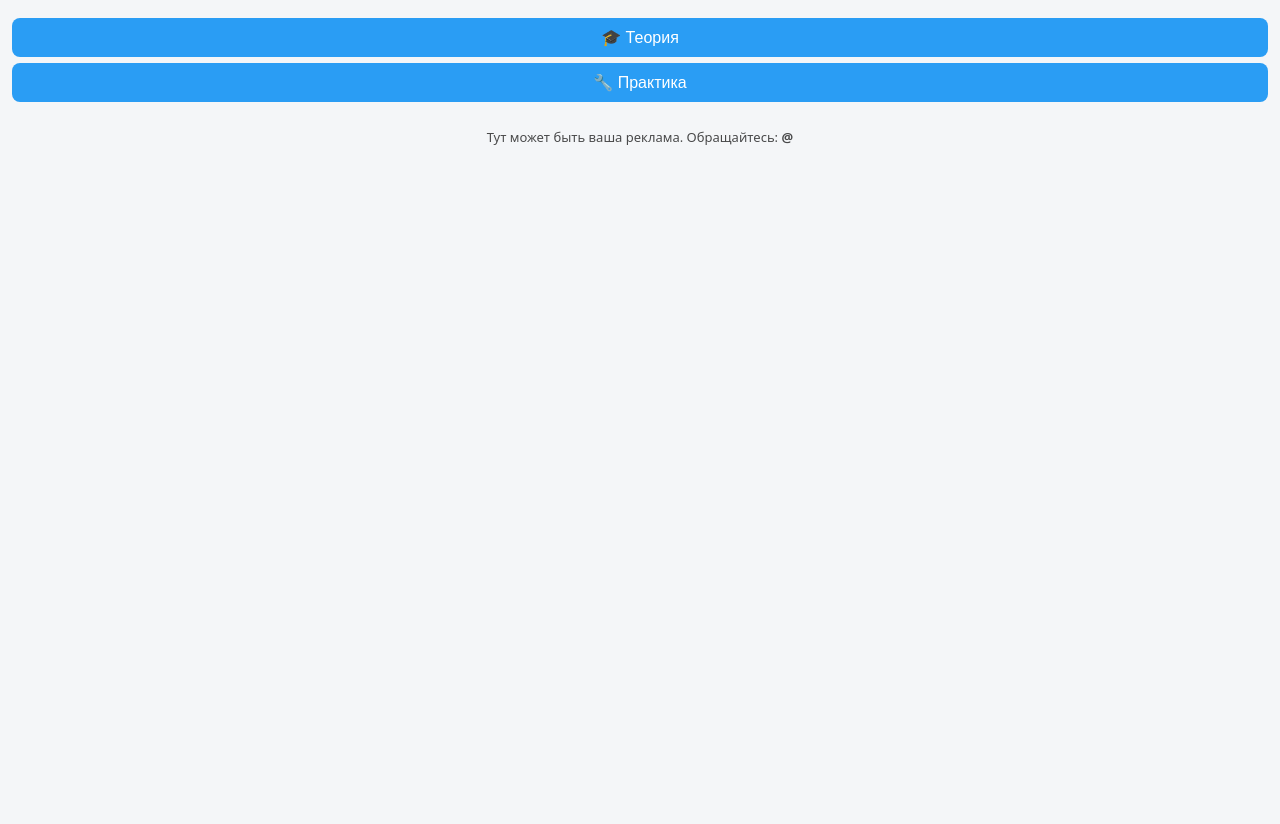
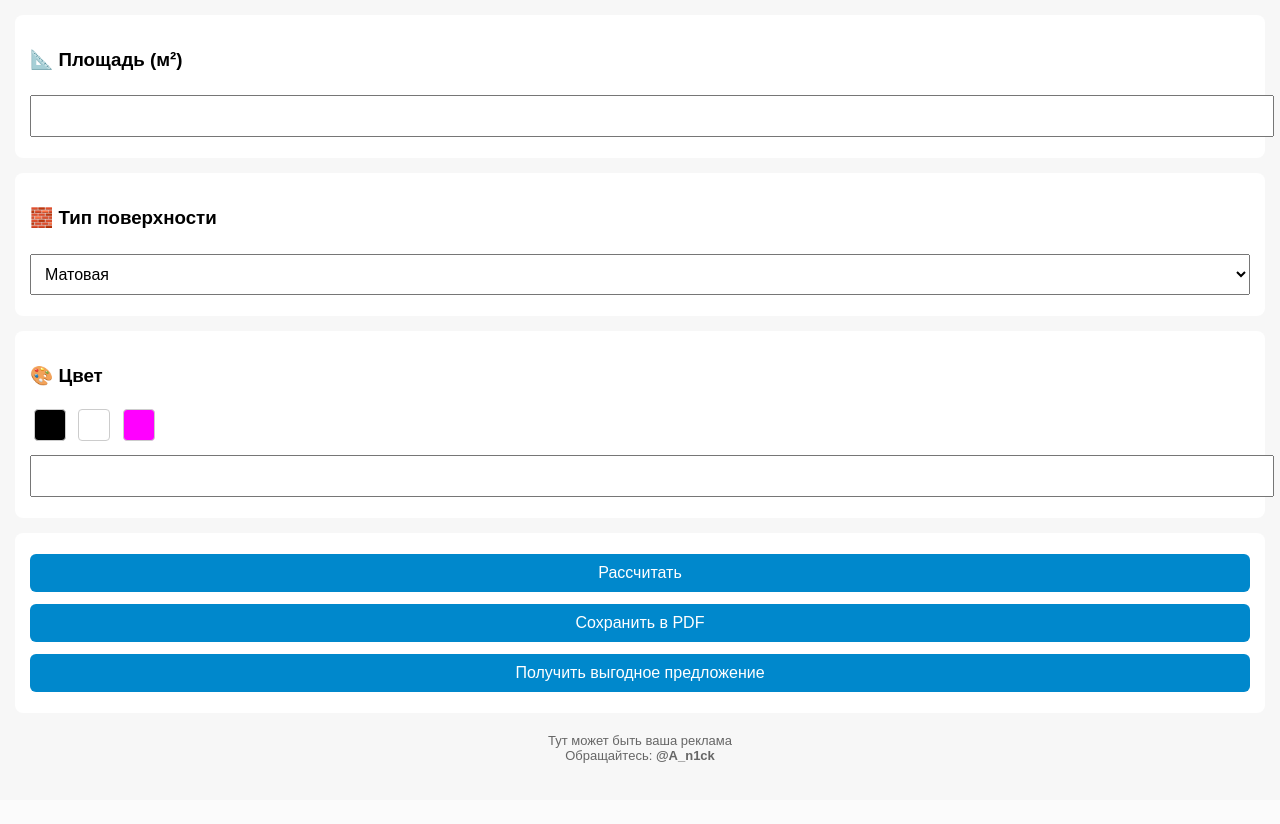
Before and after one commit to 10n1ck-cmd/paint-calculator-bot, a Flask app: page / in a window 1280 px wide. After the commit the page ends 763 px from the top, so only its background shows below. Run offline with Flask 3, Linux system fonts and the light colour scheme; some libraries are stand-ins or nearby versions.

Commit message:
Update index.html

```diff
--- a/templates/index.html
+++ b/templates/index.html
@@ -2,104 +2,29 @@
 <html lang="ru">
 <head>
 <meta charset="UTF-8">
-
-<!-- ❌ ОТКЛЮЧАЕМ АВТОМАСШТАБ -->
-<meta name="viewport"
-content="width=device-width, initial-scale=1, maximum-scale=1, user-scalable=no">
+<meta name="viewport" content="width=device-width,initial-scale=1,maximum-scale=1,user-scalable=no">
+<title>Калькулятор краски</title>
 
 <script src="https://telegram.org/js/telegram-web-app.js"></script>
 
-<title>Paint Calculator</title>
-
 <style>
-html,body{
- margin:0;
- height:100%;
- font-family:system-ui;
- -webkit-text-size-adjust:100%;
-}
-.wrapper{
- height:100%;
- overflow-y:auto;
- padding:12px;
- background:#f4f6f8;
-}
-.card{
- background:#fff;
- padding:12px;
- border-radius:12px;
- margin-bottom:10px;
-}
-input,select,button{
- width:100%;
- padding:10px;
- margin-top:6px;
- font-size:16px;
-}
-button{
- background:#2a9df4;
- color:#fff;
- border:0;
- border-radius:8px;
-}
-.hidden{display:none}
-
-.fixed{
- position:sticky;
- bottom:0;
- background:#f4f6f8;
- padding:8px 0;
-}
-
-.banner{
- font-size:13px;
- opacity:.7;
- text-align:center;
- margin-top:10px;
-}
+body{font-family:Arial;margin:0;padding:15px;background:#f7f7f7}
+input,select,button{width:100%;padding:10px;margin:6px 0;font-size:16px}
+button{background:#0088cc;color:#fff;border:none;border-radius:6px}
+.card{background:#fff;padding:15px;border-radius:8px;margin-bottom:15px}
+.banner{font-size:13px;color:#666;text-align:center;margin-top:20px}
+.color{display:inline-block;width:30px;height:30px;border-radius:4px;margin:4px;border:1px solid #ccc}
 </style>
 </head>
 
 <body>
-<div class="wrapper">
-
-<button onclick="show('theory')">🎓 Теория</button>
-<button onclick="show('practice')">🔧 Практика</button>
-
-<div id="theory" class="card hidden">
-<input id="ta" placeholder="Площадь м²">
-<input id="t1n" placeholder="Краска 1">
-<input id="t1d" placeholder="Плотность">
-<input id="t1t" placeholder="Толщина">
-<input id="t1p" placeholder="Цена руб/кг">
-<input id="t2n" placeholder="Краска 2">
-<input id="t2d" placeholder="Плотность">
-<input id="t2t" placeholder="Толщина">
-<input id="t2p" placeholder="Цена руб/кг">
-<button onclick="calc('theory')">Рассчитать</button>
+<div class="card">
+<h3>📐 Площадь (м²)</h3>
+<input id="area" type="number" step="0.01">
 </div>
 
-<div id="practice" class="card hidden">
-<input id="pa" placeholder="Площадь м²">
-<input id="p1n" placeholder="Краска 1">
-<input id="p1c" placeholder="Расход кг">
-<input id="p1p" placeholder="Цена руб/кг">
-<input id="p2n" placeholder="Краска 2">
-<input id="p2c" placeholder="Расход кг">
-<input id="p2p" placeholder="Цена руб/кг">
-<button onclick="calc('practice')">Рассчитать</button>
-</div>
-
-<div id="out" class="card hidden"></div>
-
-<div class="fixed">
-<button id="pdfBtn" class="hidden" onclick="savePdf()">📄 Сохранить PDF</button>
-<button id="orderBtn" class="hidden" onclick="show('order')">
-🔥 Получить выгодное предложение
-</button>
-</div>
-
-<div id="order" class="card hidden">
+<div class="card">
+<h3>🧱 Тип поверхности</h3>
 <select id="surface">
 <option>Матовая</option>
 <option>Глянцевая</option>
@@ -107,80 +32,60 @@ button{
 <option>Шагрень</option>
 <option>Антик</option>
 </select>
+</div>
 
-<input id="color" placeholder="Цвет (RAL)">
-<input id="qty" placeholder="Количество кг">
-<button onclick="order()">Отправить</button>
+<div class="card">
+<h3>🎨 Цвет</h3>
+<div id="colors">
+<div class="color" style="background:#000" onclick="setColor('RAL 9005')"></div>
+<div class="color" style="background:#fff" onclick="setColor('RAL 9010')"></div>
+<div class="color" style="background:#ff00ff" onclick="setColor('Neon')"></div>
+</div>
+<input id="color" readonly>
+</div>
+
+<div class="card">
+<button onclick="calculate()">Рассчитать</button>
+<button onclick="savePDF()">Сохранить в PDF</button>
+<button onclick="order()">Получить выгодное предложение</button>
 </div>
 
 <div class="banner">
-Тут может быть ваша реклама. Обращайтесь: <b>@{{ADMIN}}</b>
-</div>
-
+Тут может быть ваша реклама<br>
+Обращайтесь: <b>@A_n1ck</b>
 </div>
 
 <script>
 const tg = Telegram.WebApp;
-const tgUser = tg.initDataUnsafe.user || null;
-let last;
+const user = tg.initDataUnsafe.user || {};
 
-function v(id){
- return parseFloat(
-  document.getElementById(id).value.replace(',','.')
- );
+let lastResult = null;
+
+function setColor(c){document.getElementById('color').value=c}
+
+function calculate(){
+    fetch('/api/calc',{
+        method:'POST',
+        headers:{'Content-Type':'application/json'},
+        body:JSON.stringify({
+            area:+area.value,
+            mode:'theory',
+            paints:[
+                {name:'Краска A',density:1.3,thickness:0.12,price:450},
+                {name:'Краска B',density:1.1,thickness:0.1,price:520}
+            ]
+        })
+    }).then(r=>r.json()).then(d=>lastResult=d)
 }
 
-function show(id){
- document.querySelectorAll('.card').forEach(
-  e=>e.classList.add('hidden')
- );
- document.getElementById(id).classList.remove('hidden');
-}
-
-async function calc(mode){
- const d = mode==='theory'?{
-  mode,area:v('ta'),
-  paints:[
-   {name:t1n.value,density:v('t1d'),thickness:v('t1t'),price:v('t1p')},
-   {name:t2n.value,density:v('t2d'),thickness:v('t2t'),price:v('t2p')}
-  ]
- }:{
-  mode,area:v('pa'),
-  paints:[
-   {name:p1n.value,consumption:v('p1c'),price:v('p1p')},
-   {name:p2n.value,consumption:v('p2c'),price:v('p2p')}
-  ]
- };
-
- last = await fetch('/api/calc',{
-  method:'POST',
-  headers:{'Content-Type':'application/json'},
-  body:JSON.stringify(d)
- }).then(r=>r.json());
-
- out.innerHTML =
-  last.results.map(
-   p=>`<b>${p.name}</b><br>${p.cost} руб`
-  ).join('<br>')+
-  `<br><br><b>Выгоднее:</b> ${last.cheaper.name}<br>
-   Экономия: ${last.economy}%`;
-
- out.classList.remove('hidden');
- pdfBtn.classList.remove('hidden');
- orderBtn.classList.remove('hidden');
-}
-
-function savePdf(){
- fetch('/api/pdf',{
-  method:'POST',
-  headers:{'Content-Type':'application/json'},
-  body:JSON.stringify(last)
- }).then(r=>r.blob()).then(b=>{
+function savePDF(){
+    fetch('/api/pdf',{method:'POST',headers:{'Content-Type':'application/json'},body:JSON.stringify(lastResult)})
+    .then(r=>r.blob()).then(b=>{
         const a=document.createElement('a');
         a.href=URL.createObjectURL(b);
         a.download='comparison.pdf';
         a.click();
- });
+    })
 }
 
 function order(){
@@ -188,14 +93,14 @@ function order(){
         method:'POST',
         headers:{'Content-Type':'application/json'},
         body:JSON.stringify({
-   ...last,
+            ...lastResult,
+            area:+area.value,
             surface:surface.value,
             color:color.value,
-   qty:qty.value,
-   tg_user:tgUser
+            qty:10,
+            tg:user
         })
- });
- alert('Заявка отправлена администратору');
+    })
 }
 </script>
 </body>
```
Lines whose indentation alone changed are shown as unchanged.
